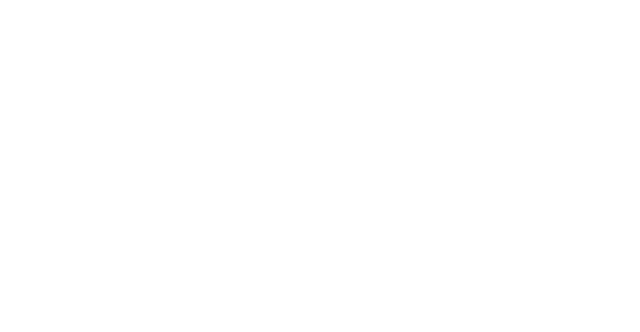
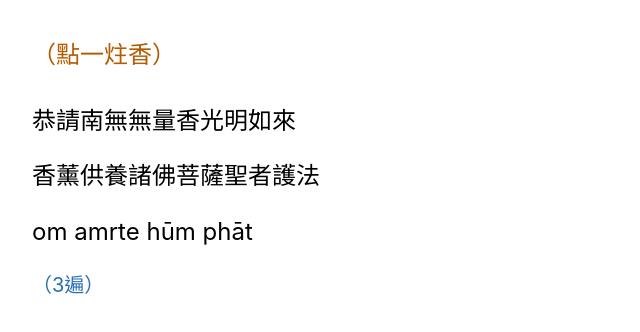
Before and after one commit to bravitiamo/vajra-web, a plain HTML site: page index.html in a window 1280 px wide. Shown: the whole page, without its empty margins (0-640 px from the left). Drawn offline with Linux system fonts and the light colour scheme.

Commit message:
Reset index.html for clean ritual display

```diff
--- a/index.html
+++ b/index.html
@@ -22,4 +22,30 @@
       margin-bottom: 20px;
     }
 
-    .rec
+    .recitation {
+      font-size: 24px;
+      margin: 10px 0;
+    }
+
+    .repeat {
+      color: #2a6fb3;
+      font-size: 20px;
+      margin-top: 12px;
+    }
+  </style>
+</head>
+
+<body>
+
+  <!-- 第一段：煙供開始 -->
+  <div class="action">（點一炷香）</div>
+
+  <div class="recitation">恭請南無無量香光明如來</div>
+  <div class="recitation">香薰供養諸佛菩薩聖者護法</div>
+
+  <div class="recitation">om amrte hūm phāt</div>
+
+  <div class="repeat">（3遍）</div>
+
+</body>
+</html>
```
